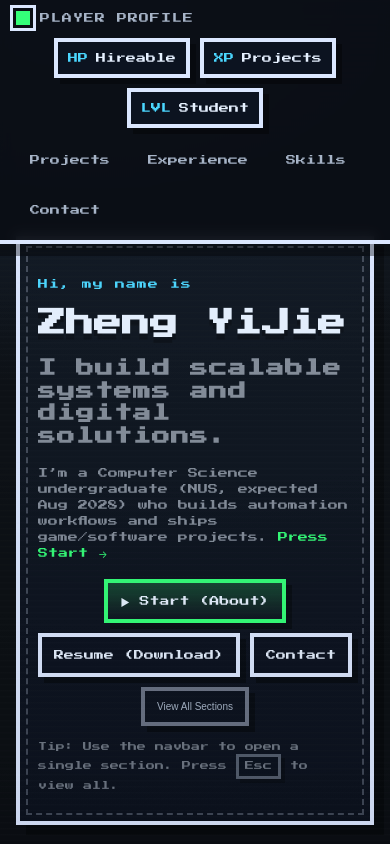
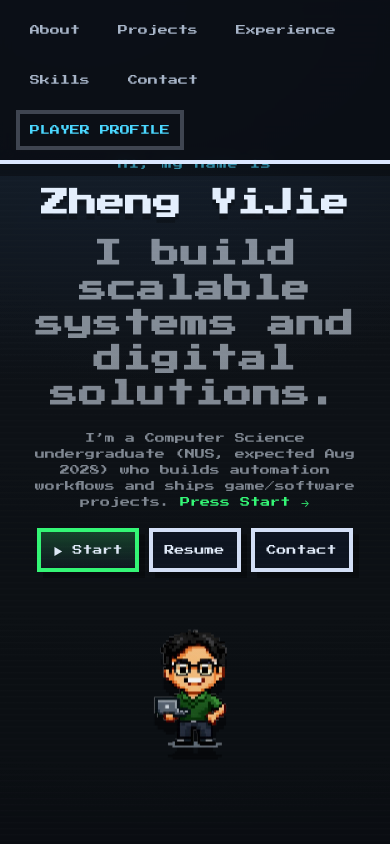
Before and after one commit to derpymoo/webpage, a website built with Vite: page index.html in a window 390 px wide. Shown: the top 844 px of the page. Built offline with nearby package versions, Linux system fonts and the light colour scheme.

Commit message:
Add avatar for landing

```diff
--- a/index.html
+++ b/index.html
@@ -21,36 +21,22 @@
   <div class="crt" aria-hidden="true"></div>
   <a class="skip-link" href="#projects">Skip to Projects</a>
 
-  <header class="topbar" role="banner">
-    <div class="topbar__inner">
-      <a class="brand brand--clickable" href="#top" data-show="all" aria-label="Show all sections">
-        <span class="pixel-dot" aria-hidden="true"></span>
-        <span class="brand__name">PLAYER PROFILE</span>
+  <header class="topbar is-visible" role="banner">
+    <div class="topbar__inner topbar__inner--right">
+      <nav class="nav nav--right" aria-label="Primary navigation">
+        <a class="nav__link" href="#about">About</a>
+        <a class="nav__link" href="#projects">Projects</a>
+        <a class="nav__link" href="#experience">Experience</a>
+        <a class="nav__link" href="#skills">Skills</a>
+        <a class="nav__link" href="#contact">Contact</a>
+
+        <a class="nav__link nav__brand" href="#top" aria-label="Back to top">
+          PLAYER PROFILE
         </a>
-
-      <div class="stats" aria-label="Status bar">
-        <div class="stat">
-          <span class="stat__label">HP</span>
-          <span class="stat__value">Hireable</span>
-        </div>
-        <div class="stat">
-          <span class="stat__label">XP</span>
-          <span class="stat__value">Projects</span>
-        </div>
-        <div class="stat">
-          <span class="stat__label">LVL</span>
-          <span class="stat__value">Student</span>
-        </div>
-      </div>
-
-      <nav class="nav" aria-label="Primary navigation">
-        <a class="nav__link" href="#projects" data-show="one">Projects</a>
-        <a class="nav__link" href="#experience" data-show="one">Experience</a>
-        <a class="nav__link" href="#skills" data-show="one">Skills</a>
-        <a class="nav__link" href="#contact" data-show="one">Contact</a>
       </nav>
     </div>
   </header>
+
 
   <!-- Side rails -->
   <aside class="rail rail--left" aria-label="Social links">
@@ -73,8 +59,11 @@
 
   <main class="container" role="main" id="main">
     <!-- HERO -->
-    <section class="panel hero hero--landing" id="top" aria-label="Title screen" data-panel>
-      <div class="landing">
+    <section class="hero hero--landing" id="top" aria-label="Title screen">
+      <div class="landing landing--with-avatar">
+
+        <!-- Text -->
+        <div class="landing__text">
           <p class="landing__kicker">Hi, my name is</p>
 
           <h1 class="landing__name">Zheng YiJie</h1>
@@ -86,31 +75,28 @@
           </h2>
 
           <p class="landing__bio">
-          I’m a Computer Science undergraduate (NUS, expected Aug 2028) who builds automation workflows and
-          ships game/software projects. <a class="landing__link" href="#about" data-show="one">Press Start →</a>
+            I’m a Computer Science undergraduate (NUS, expected Aug 2028) who builds
+            automation workflows and ships game/software projects.
+            <a class="landing__link" href="#about">Press Start →</a>
           </p>
 
-        <div class="landing__cta" role="group" aria-label="Call to action">
-          <a class="btn btn--primary" href="#about" data-show="one">
-            <span aria-hidden="true">▶</span> Start (About)
+          <div class="landing__cta">
+            <a class="btn btn--primary" href="#about">
+              <span aria-hidden="true">▶</span> Start
             </a>
-
-          <a class="btn" href="/resume.pdf" download>
-            Resume (Download)
-          </a>
-
-          <a class="btn" href="#contact" data-show="one">Contact</a>
-
-          <button class="btn btn--ghost" type="button" id="showAllBtn">
-            View All Sections
-          </button>
+            <a class="btn" href="/resume.pdf" download>Resume</a>
+            <a class="btn" href="#contact">Contact</a>
+          </div>
         </div>
 
-        <p class="hintText">
-          Tip: Use the navbar to open a single section. Press <span class="kbd">Esc</span> to view all.
-        </p>
+        <!-- Avatar -->
+        <div class="landing__avatar">
+          <img src="/avatar.png" alt="Pixel avatar of Zheng YiJie" />
+        </div>
+
       </div>
     </section>
+
 
     <section class="panel" id="about" aria-label="About" data-panel>
       <div class="panel__header">
--- a/src/main.js
+++ b/src/main.js
@@ -1,39 +1,4 @@
 import "./styles.css";
-
-// -----------------------
-// Auto-hide top bar on hover near top
-// -----------------------
-const topbar = document.querySelector(".topbar");
-const hoverZone = document.querySelector(".topbar-hover-zone");
-
-let hideTimeout = null;
-
-function showTopbar() {
-  if (!topbar) return;
-  topbar.classList.add("is-visible");
-  clearTimeout(hideTimeout);
-}
-
-function hideTopbar() {
-  if (!topbar) return;
-  hideTimeout = setTimeout(() => {
-    topbar.classList.remove("is-visible");
-  }, 300);
-}
-
-if (topbar && hoverZone) {
-  // Hover near top edge
-  hoverZone.addEventListener("mouseenter", showTopbar);
-  hoverZone.addEventListener("mousemove", showTopbar);
-
-  // Hover directly on topbar
-  topbar.addEventListener("mouseenter", showTopbar);
-  topbar.addEventListener("mouseleave", hideTopbar);
-
-  // Move mouse away
-  hoverZone.addEventListener("mouseleave", hideTopbar);
-}
-
 
 (function () {
   // Footer year
@@ -72,6 +37,58 @@ if (topbar && hoverZone) {
   }
 
   // -----------------------
+  // NEW: Scroll-based topbar show/hide
+  // -----------------------
+  const topbar = document.querySelector(".topbar");
+  let lastY = window.scrollY;
+  const SHOW_AT_TOP = 10;       // always show near top
+  const DELTA = 6;              // ignore tiny jitter
+  const COOLDOWN_MS = 60;       // reduce flicker
+  let lastTick = 0;
+
+  function setTopbarVisible(visible) {
+    if (!topbar) return;
+    topbar.classList.toggle("is-visible", visible);
+  }
+
+  // show initially
+  setTopbarVisible(true);
+
+  window.addEventListener(
+    "scroll",
+    () => {
+      const now = Date.now();
+      if (now - lastTick < COOLDOWN_MS) return;
+      lastTick = now;
+
+      const y = window.scrollY;
+
+      // Always show when near top
+      if (y <= SHOW_AT_TOP) {
+        setTopbarVisible(true);
+        lastY = y;
+        return;
+      }
+
+      const diff = y - lastY;
+
+      // Ignore tiny movements
+      if (Math.abs(diff) < DELTA) return;
+
+      if (diff > 0) {
+        // scrolling down -> hide
+        setTopbarVisible(false);
+      } else {
+        // scrolling up -> show
+        setTopbarVisible(true);
+      }
+
+      lastY = y;
+    },
+    { passive: true }
+  );
+
+  // -----------------------
   // Pixel button press effect
   // -----------------------
   document.addEventListener("keydown", (e) => {
--- a/src/styles.css
+++ b/src/styles.css
@@ -87,7 +87,10 @@ textarea:focus-visible {
     radial-gradient(1200px 700px at 50% 30%, rgba(255, 255, 255, 0.06), rgba(0, 0, 0, 0.35));
 }
 
-/* Top bar */
+/* =========================
+   TOP BAR: scroll show/hide
+   ========================= */
+
 .topbar {
   position: fixed;
   top: 0;
@@ -97,18 +100,72 @@ textarea:focus-visible {
   background: rgba(10, 14, 20, 0.9);
   backdrop-filter: blur(6px);
   border-bottom: var(--borderW) solid var(--border);
+
+  /* hidden by default, shown via class */
+  transform: translateY(-110%);
+  transition: transform 0.22s ease;
+}
+
+.topbar.is-visible {
+  transform: translateY(0);
 }
 
 .topbar__inner {
   max-width: 1200px;
   margin: 0 auto;
   padding: 10px 16px;
-  display: grid;
-  grid-template-columns: 1fr auto auto;
-  gap: 12px;
+  min-height: var(--topbarH);
+  display: flex;
   align-items: center;
-  min-height: var(--topbarH);
 }
+
+/* flush everything right */
+.topbar__inner--right {
+  justify-content: flex-end;
+}
+
+.nav {
+  display: flex;
+  gap: 10px;
+  flex-wrap: wrap;
+  align-items: center;
+}
+
+/* keep nav right-aligned */
+.nav--right {
+  justify-content: flex-end;
+}
+
+.nav__link {
+  font-size: 10px;
+  padding: 8px 10px;
+  background: transparent;
+  border: var(--borderW) solid transparent;
+  text-decoration: none;
+  color: var(--muted);
+}
+
+.nav__link:hover,
+.nav__link:focus-visible {
+  color: var(--text);
+  border-color: var(--border);
+  background: rgba(15, 23, 34, 0.55);
+}
+
+/* Make the brand look like a nav item, pinned at the end (rightmost) */
+.nav__brand {
+  color: var(--accent2);
+  border-color: rgba(219, 231, 255, 0.25);
+}
+
+/* Mobile: keep it visible (scroll UX is weird on touch sometimes) */
+@media (max-width: 768px) {
+  .topbar {
+    transform: translateY(0);
+  }
+}
+
+
 
 .brand {
   display: flex;
@@ -156,28 +213,6 @@ textarea:focus-visible {
   font-size: 10px;
 }
 
-.nav {
-  display: flex;
-  gap: 10px;
-  flex-wrap: wrap;
-  justify-content: flex-end;
-}
-
-.nav__link {
-  font-size: 10px;
-  padding: 8px 10px;
-  background: transparent;
-  border: var(--borderW) solid transparent;
-  text-decoration: none;
-  color: var(--muted);
-}
-
-.nav__link:hover,
-.nav__link:focus-visible {
-  color: var(--text);
-  border-color: var(--border);
-  background: rgba(15, 23, 34, 0.55);
-}
 
 /* Panels */
 .panel {
@@ -215,14 +250,85 @@ textarea:focus-visible {
   padding: 16px;
 }
 
-.hero--landing {
-  margin-bottom: 140px;
+/* Desktop hero layout */
+.landing--with-avatar {
+  display: grid;
+  grid-template-columns: 1fr 200px;
+  gap: 16px;
+  align-items: center;
+  max-width: 1100px;
+  margin: 0 auto;
 }
 
-.hero--landing .landing {
-  padding: 36px 18px 28px;
-  max-width: 920px;
+.landing__text {
+  text-align: left;
 }
+
+.landing__avatar {
+  justify-self: start;
+  transform: translateX(-30px);
+  /* move left */
+}
+
+.landing__avatar img {
+  width: 240px;
+  height: auto;
+  image-rendering: pixelated;
+  image-rendering: crisp-edges;
+  filter: drop-shadow(0 12px 0 rgba(0, 0, 0, 0.45));
+}
+
+/* Mobile stacks */
+@media (max-width: 900px) {
+  .landing--with-avatar {
+    grid-template-columns: 1fr;
+    text-align: center;
+    gap: 10px;
+  }
+
+  .landing__text {
+    text-align: center;
+  }
+
+  .landing__avatar {
+    transform: none;
+    justify-self: center;
+  }
+
+  .landing__avatar img {
+    margin: 0 auto;
+    width: 150px;
+  }
+}
+
+
+/* =========================
+   Pixel Avatar Idle Bob
+   ========================= */
+
+@keyframes idleBob {
+  0% {
+    transform: translateY(0) scale(1);
+  }
+
+  50% {
+    transform: translateY(-4px) scale(1.01);
+  }
+
+  100% {
+    transform: translateY(0) scale(1);
+  }
+}
+
+/* Apply idle animation */
+.landing__avatar img {
+  animation: idleBob 3.6s ease-in-out infinite;
+  will-change: transform;
+}
+
+
+
+
 
 .landing__kicker {
   margin: 0 0 14px;
@@ -240,7 +346,7 @@ textarea:focus-visible {
 
 .landing__tagline {
   margin: 16px 0 18px;
-  font-size: clamp(18px, 3.6vw, 44px);
+  font-size: clamp(28px, 3.6vw, 15px);
   line-height: 1.25;
   color: rgba(230, 241, 255, 0.55);
   letter-spacing: 1px;
```
Also changed, not shown: public/avatar.png (added). Lines whose indentation alone changed are shown as unchanged.
